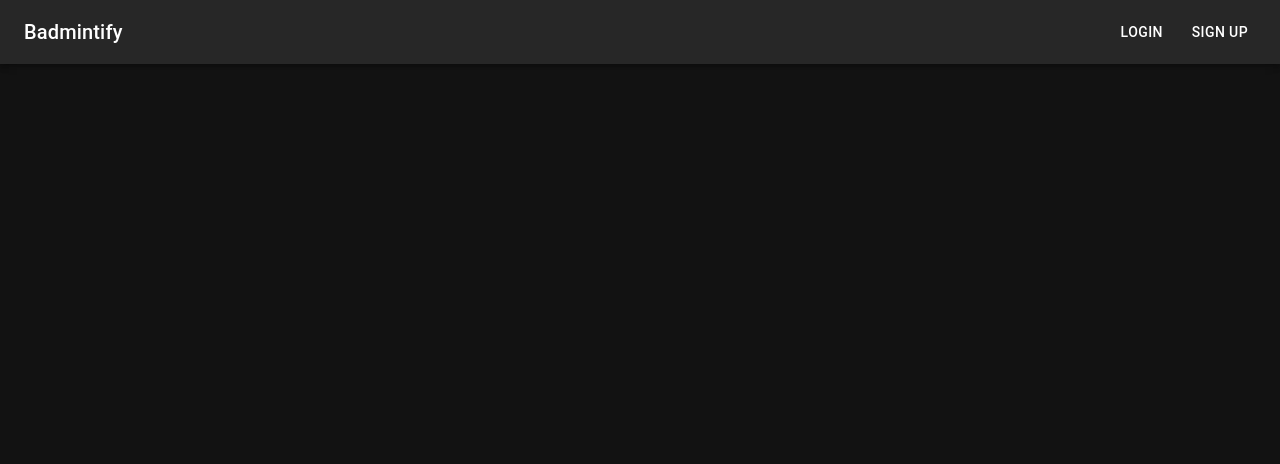
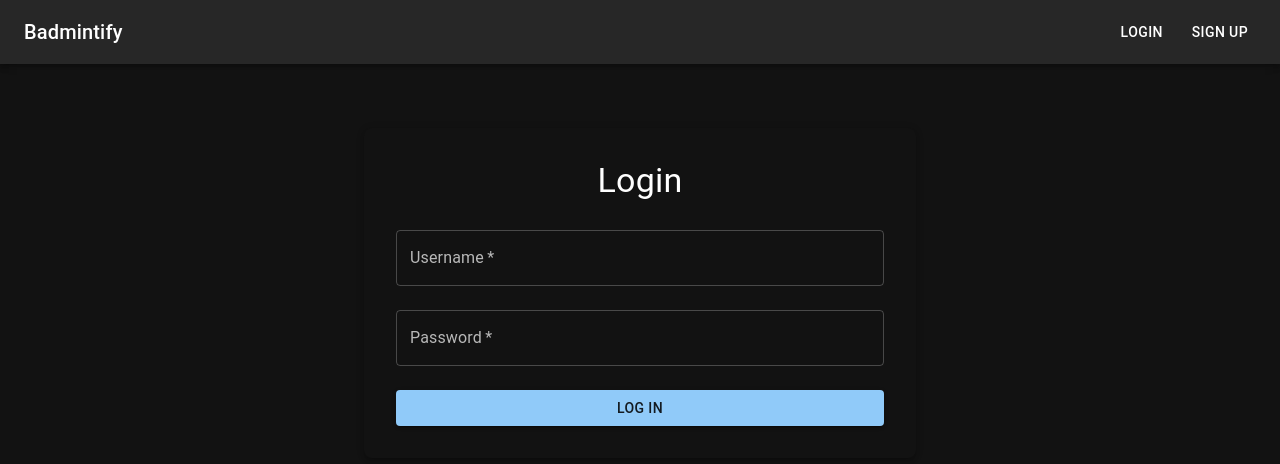
Before and after one commit to pearl174/badminton-stats-tracker-frontend, a React (Create React App) app: page /login in a window 1280 px wide. Shown: the top 464 px of the page. Built offline with nearby package versions, Linux system fonts and the light colour scheme.

Commit message:
Add login logic. Not directing to dashboard yet.

```diff
--- a/src/App.js
+++ b/src/App.js
@@ -8,6 +8,7 @@ import CssBaseline from "@mui/material/CssBaseline";
 import Header from "./components/Header";
 import Home from "./pages/Home";
 import SignUp from "./pages/SignUp";
+import Login from "./pages/Login";
 
 const darkTheme = createTheme({
   palette: {
@@ -27,6 +28,7 @@ function App() {
         <Routes>
           <Route path="/" element={<Home />} />
           <Route path="/signup" element={<SignUp />} />
+          <Route path="/login" element={<Login />} />
         </Routes>
       </Router>
     </ThemeProvider>
--- a/src/pages/Login.js
+++ b/src/pages/Login.js
@@ -0,0 +1,82 @@
+// src/pages/Login.js
+import React, { useState } from "react";
+import {
+  Box,
+  TextField,
+  Button,
+  Typography,
+  Container,
+  Alert,
+} from "@mui/material";
+import axios from "axios";
+import { useNavigate } from "react-router-dom";
+
+const Login = () => {
+  const [form, setForm] = useState({ username: "", password: "" });
+  const [error, setError] = useState(null);
+  const navigate = useNavigate();
+
+  const handleChange = (e) => {
+    setForm({ ...form, [e.target.name]: e.target.value });
+  };
+
+  const handleSubmit = async (e) => {
+    e.preventDefault();
+    setError(null);
+
+    try {
+      const res = await axios.post("http://localhost:5000/api/auth/login", form);
+      const token = res.data.token;
+
+      localStorage.setItem("token", token); // store JWT for future use
+      navigate("/"); // redirect to home
+    } catch (err) {
+      const msg =
+        err.response?.data?.msg ||
+        err.response?.data?.errors?.[0]?.msg ||
+        "Something went wrong";
+      setError(msg);
+    }
+  };
+
+  return (
+    <Container maxWidth="sm">
+      <Box mt={8} p={4} bgcolor="background.paper" boxShadow={3} borderRadius={2}>
+        <Typography variant="h4" gutterBottom textAlign="center">
+          Login
+        </Typography>
+        {error && (
+          <Alert severity="error" sx={{ mb: 2 }}>
+            {error}
+          </Alert>
+        )}
+        <form onSubmit={handleSubmit}>
+          <TextField
+            fullWidth
+            label="Username"
+            name="username"
+            value={form.username}
+            onChange={handleChange}
+            margin="normal"
+            required
+          />
+          <TextField
+            fullWidth
+            label="Password"
+            name="password"
+            type="password"
+            value={form.password}
+            onChange={handleChange}
+            margin="normal"
+            required
+          />
+          <Button type="submit" variant="contained" color="primary" fullWidth sx={{ mt: 2 }}>
+            Log In
+          </Button>
+        </form>
+      </Box>
+    </Container>
+  );
+};
+
+export default Login;
```
